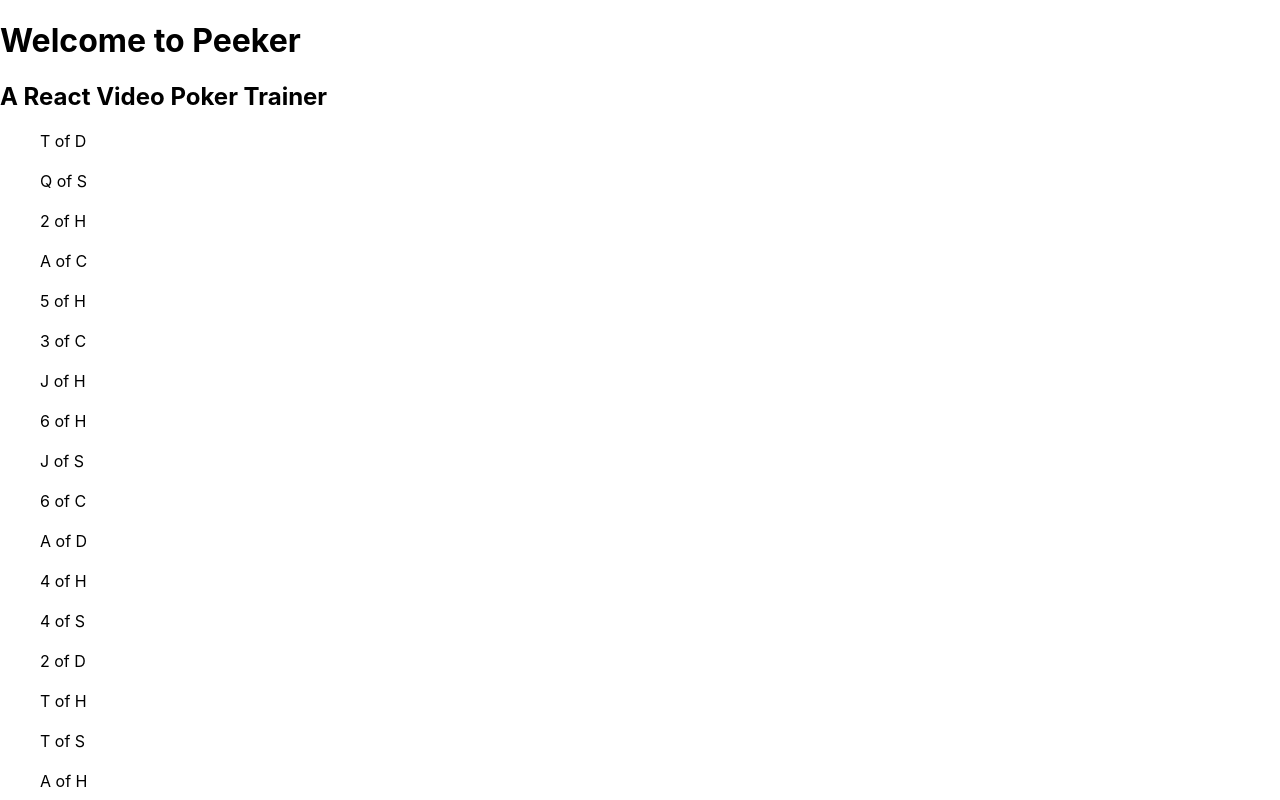
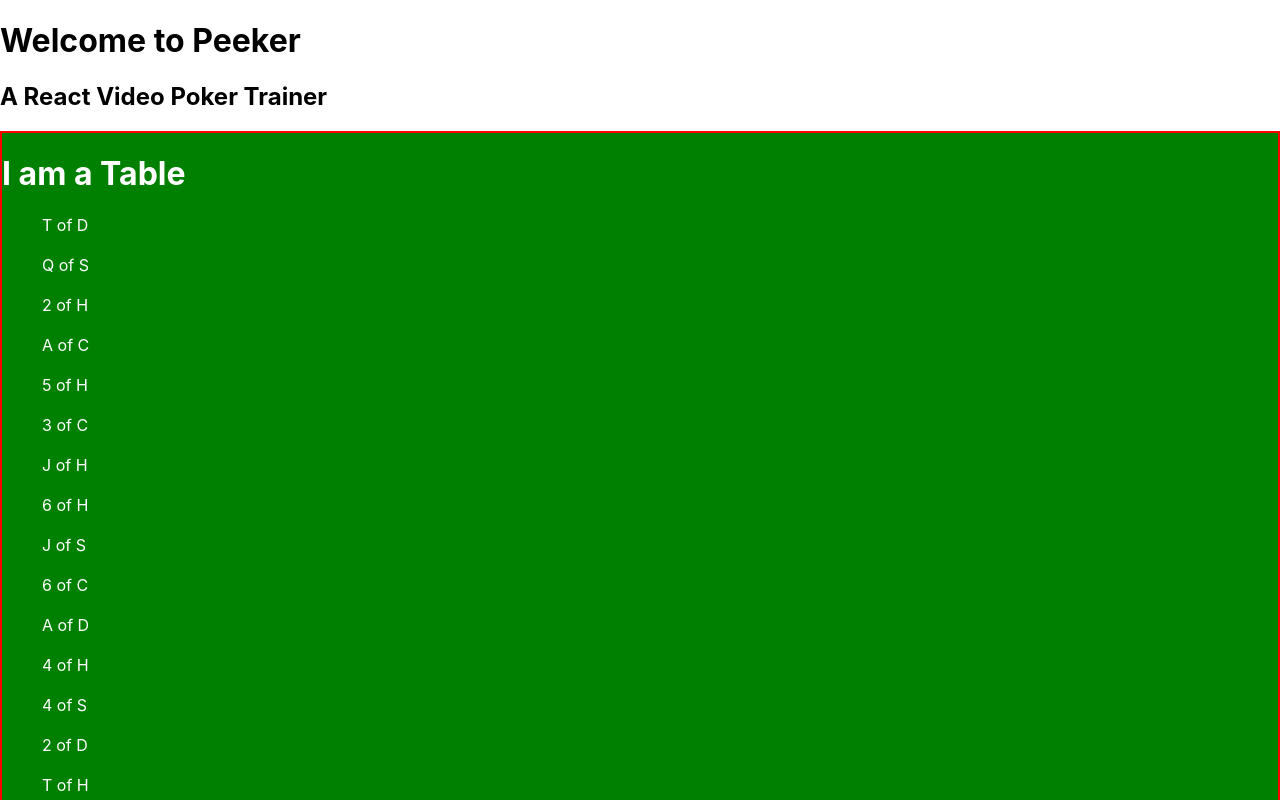
Before and after one commit to patrickrgrady81/Peeker-front, a React (Create React App) app: page / in a window 1280 px wide. Shown: the top 800 px of the page. Built offline with nearby package versions, Linux system fonts and the light colour scheme.

Commit message:
Added a table component that will have some cards on it

```diff
--- a/src/components/app/App.js
+++ b/src/components/app/App.js
@@ -2,7 +2,8 @@ import React, { Component } from 'react';
 import './App.css';
 import '../deck/Deck.css';
 import '../card/Card.css';
-import Deck from '../deck/Deck.js';
+import '../table/Table.css';
+import Table from '../table/Table.js';
 
 // eslint-disable-next-line
 // const deck = new Deck();
@@ -15,7 +16,7 @@ class App extends Component {
       <div>
         <h1>Welcome to Peeker</h1>
         <h2>A React Video Poker Trainer</h2>
-        <Deck />
+        <Table />
       </div>
     );
   }
--- /dev/null
+++ b/src/components/table/Table.css
@@ -0,0 +1,5 @@
+.table {
+  border: 2px solid red;
+  background-color: green;
+  color: white;
+}
--- /dev/null
+++ b/src/components/table/Table.js
@@ -0,0 +1,16 @@
+import React, { Component } from 'react'
+import Deck from '../deck/Deck.js';
+
+
+
+export default class Table extends Component {
+
+  render() {
+    return (
+      <div className="table">
+        <h1>I am a Table</h1>
+        <Deck />
+      </div>
+    )
+   }
+}
```
